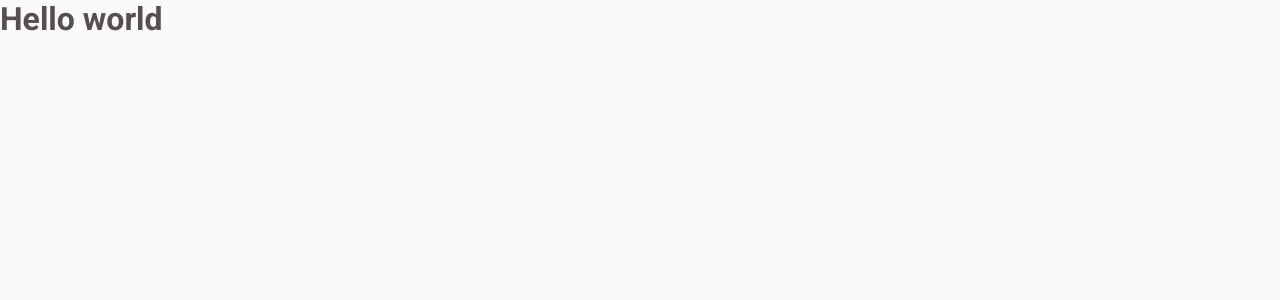
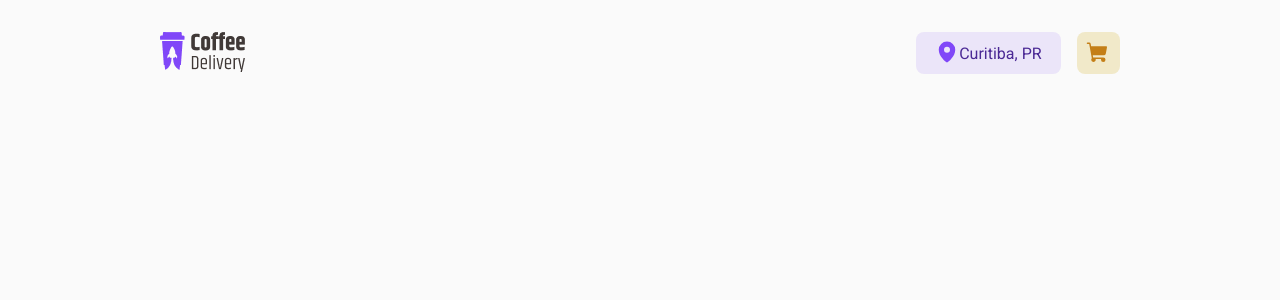
Before and after one commit to viniscrv/coffe-delivery, a React (Vite) app: page / in a window 1280 px wide. Shown: the top 300 px of the page. Built offline with nearby package versions, Linux system fonts and the light colour scheme.

Commit message:
criado layout default

```diff
--- a/package.json
+++ b/package.json
@@ -9,8 +9,10 @@
     "preview": "vite preview"
   },
   "dependencies": {
+    "phosphor-react": "^1.4.1",
     "react": "^18.2.0",
     "react-dom": "^18.2.0",
+    "react-router-dom": "^6.4.4",
     "styled-components": "^5.3.6"
   },
   "devDependencies": {
--- a/src/App.tsx
+++ b/src/App.tsx
@@ -1,12 +1,16 @@
 import { GlobalStyle } from "./styles/global";
 import { ThemeProvider } from "styled-components";
 import { defaultTheme } from "./styles/themes/default";
+import { BrowserRouter } from "react-router-dom";
+import { Router } from "./Router";
 
 function App() {
 
   return (
     <ThemeProvider theme={defaultTheme}>
-      <h1>Hello world</h1>
+      <BrowserRouter>
+        <Router/>
+      </BrowserRouter>
       <GlobalStyle/>
     </ThemeProvider>
   )
--- /dev/null
+++ b/src/Router.tsx
@@ -0,0 +1,12 @@
+import { Routes, Route } from "react-router-dom";
+import { DefaultLayout } from "./layouts/DefaultLayout";
+
+export function Router() {
+    return (
+        <Routes>
+            <Route path="/" element={<DefaultLayout />}>
+
+            </Route>
+        </Routes>
+    );
+}
--- /dev/null
+++ b/src/layouts/DefaultLayout/index.tsx
@@ -0,0 +1,20 @@
+import { ShoppingCart, MapPin } from "phosphor-react";
+import logo from "../../assets/logo.png";
+import { HeaderContainer } from "./styles";
+
+export function DefaultLayout() {
+    return (
+        <HeaderContainer>
+            <img src={logo} />
+            <div>
+                <button className="local">
+                    <span><MapPin weight="fill" size={24}/></span>
+                    Curitiba, PR
+                </button>
+                <button className="market">
+                    <ShoppingCart weight="fill" size={24} />
+                </button>
+            </div>
+        </HeaderContainer>
+    );
+}
--- /dev/null
+++ b/src/layouts/DefaultLayout/styles.ts
@@ -0,0 +1,46 @@
+import styled from "styled-components";
+
+
+export const HeaderContainer = styled.header`
+    margin: 2rem 10rem;
+    display: flex;
+    justify-content: space-between;
+
+    img {
+        max-height: 40px;
+        cursor: pointer;
+    }
+
+    div {
+        display: flex;
+        gap: 1rem;
+
+        .local {
+            background-color: ${props => props.theme["purple-light"]};
+            color: ${props => props.theme["purple-dark"]};
+            padding: .4rem 1.2rem;
+            border: 0;
+            border-radius: 8px;
+            cursor: pointer;
+            display: flex;
+            align-items: center;
+            justify-content: space-around;
+
+            span {
+                color: ${props => props.theme["purple"]};
+                padding-top: .1rem;
+            }
+        }
+        .market {
+            background-color: ${props => props.theme["yellow-light"]};
+            color: ${props => props.theme["yellow-dark"]};
+            padding: .4rem .6rem;
+            border: 0;
+            border-radius: 8px;
+            cursor: pointer;
+            display: flex;
+            align-items: center;
+            justify-content: space-around;
+        }
+    }
+`
```
Also changed, not shown: src/assets/logo.png (added), 1 other file (tests, documents, lock files or other folders).
